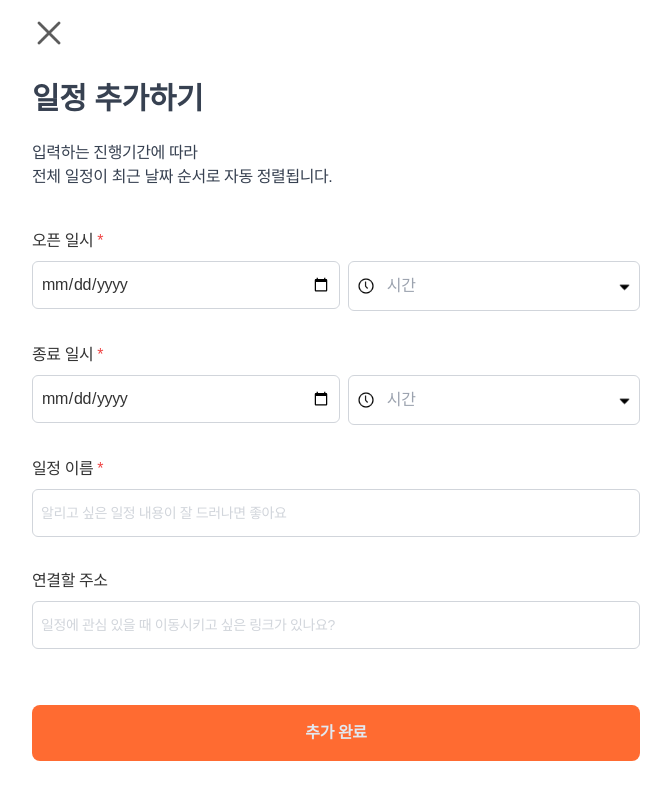
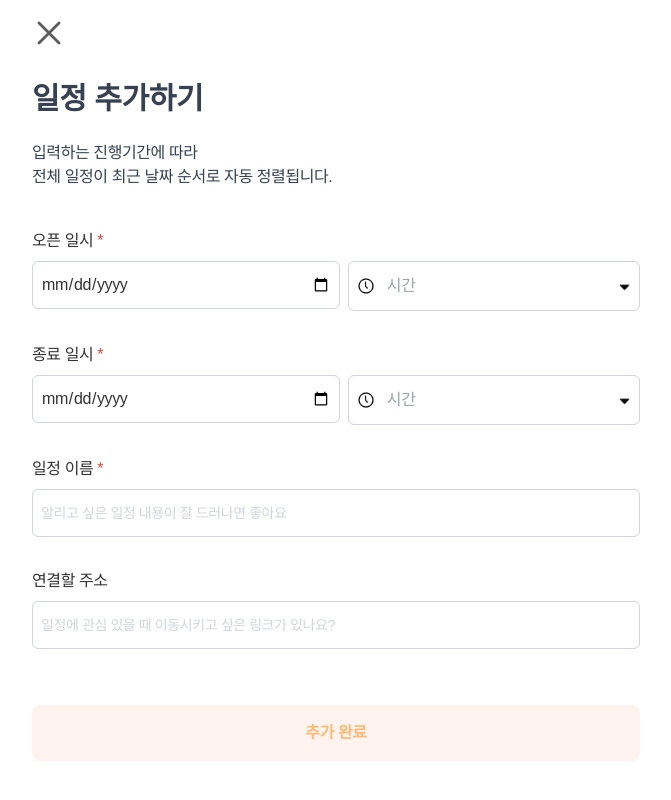
Before and after one commit to Mt-NextJs/linkle, a Next.js app: page /admin/calendar/manage in a window 1280 px wide. Shown: the whole page, without its empty margins (304-975 px from the left). Built offline with nearby package versions, Linux system fonts and the light colour scheme.

Commit message:
✨[Feat] 일정 폼 버튼 활성화 조건 추가 #148

```diff
--- a/src/app/admin/(block)/calendar/components/schedule-form.tsx
+++ b/src/app/admin/(block)/calendar/components/schedule-form.tsx
@@ -213,6 +213,9 @@ export default function ScheduleForm({
     (_, i) => `${i.toString().padStart(2, "0")}:00`,
   );
 
+  const summitButtonDisabled =
+    !startDate || !startTime || !endDate || !endTime || !title;
+
   return (
     <form onSubmit={handleSubmit} className="mt-4 space-y-8">
       <div className="flex flex-col space-y-2">
@@ -373,6 +376,7 @@ export default function ScheduleForm({
         <AddButton
           type="submit"
           text={mode === "edit" ? "수정 완료" : "추가 완료"}
+          disabled={summitButtonDisabled}
         />
       </ButtonBox>
     </form>
```
